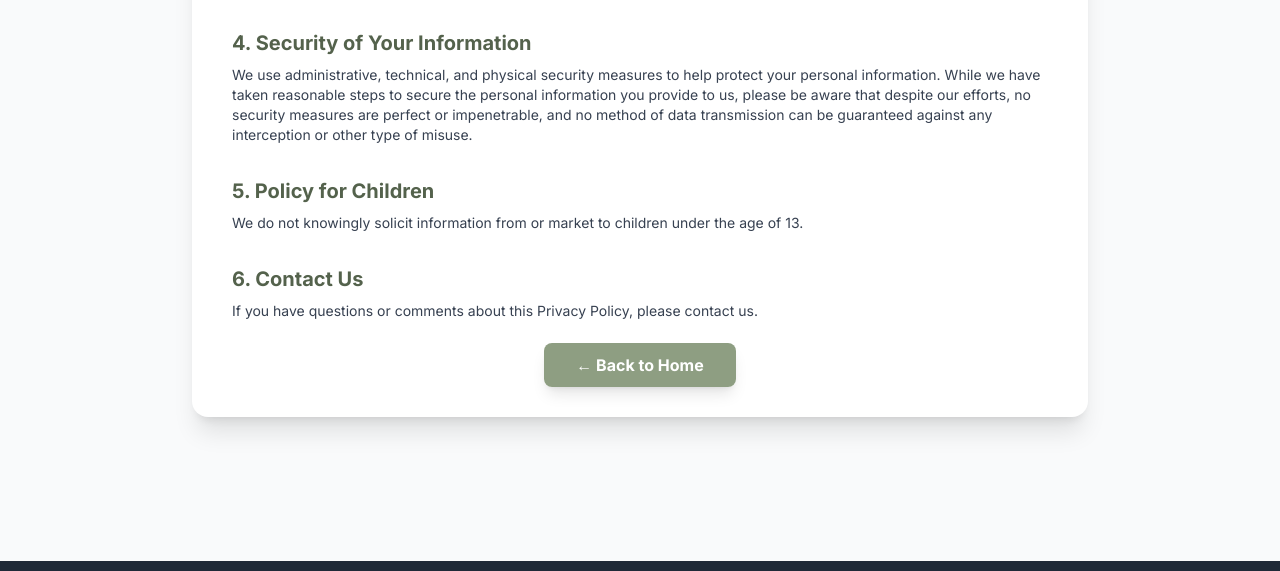
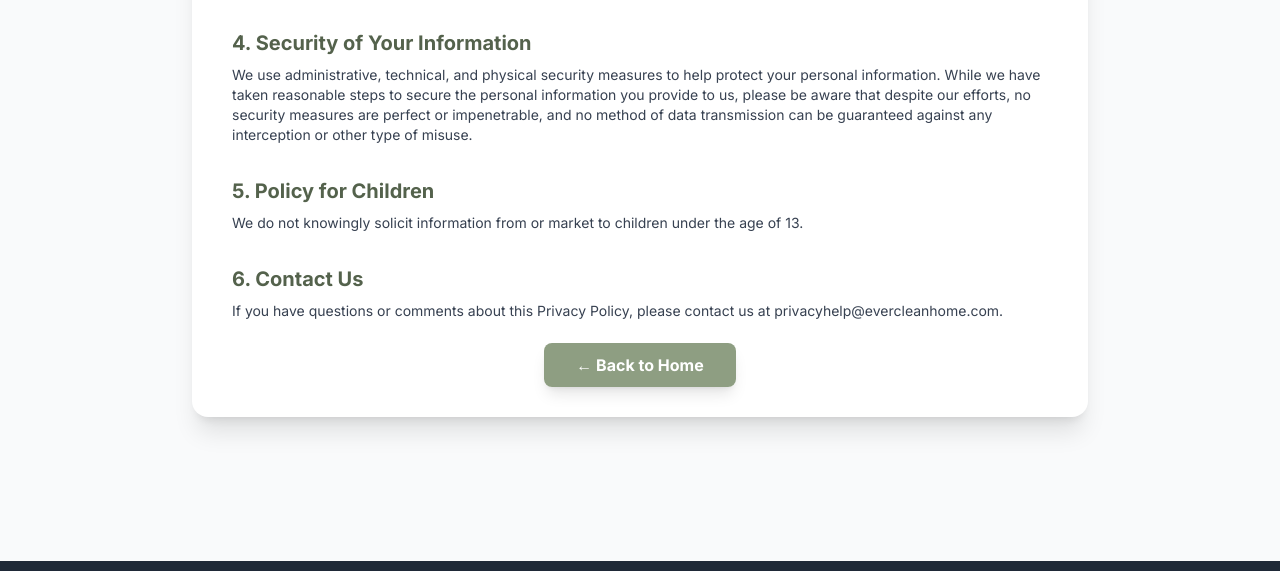
Before and after one commit to ImNotOssy/everclean-website, a website: page privacy-policy.html in a window 1280 px wide. Shown: the part 1051-1622 px from the top of the page. Drawn offline with nearby package versions, Linux system fonts and the light colour scheme.

Commit message:
Update privacy-policy.html

```diff
--- a/privacy-policy.html
+++ b/privacy-policy.html
@@ -141,7 +141,7 @@
                     privacy_s5_title: "5. Policy for Children",
                     privacy_s5_body: `<p>We do not knowingly solicit information from or market to children under the age of 13.</p>`,
                     privacy_s6_title: "6. Contact Us",
-                    privacy_s6_body: `<p>If you have questions or comments about this Privacy Policy, please contact us.</p>`,
+                    privacy_s6_body: `<p>If you have questions or comments about this Privacy Policy, please contact us at privacyhelp@evercleanhome.com.</p>`,
                     back_to_home: "← Back to Home",
                     footer_agreement: "Service Agreement",
                     footer_privacy: "Privacy Policy",
```
